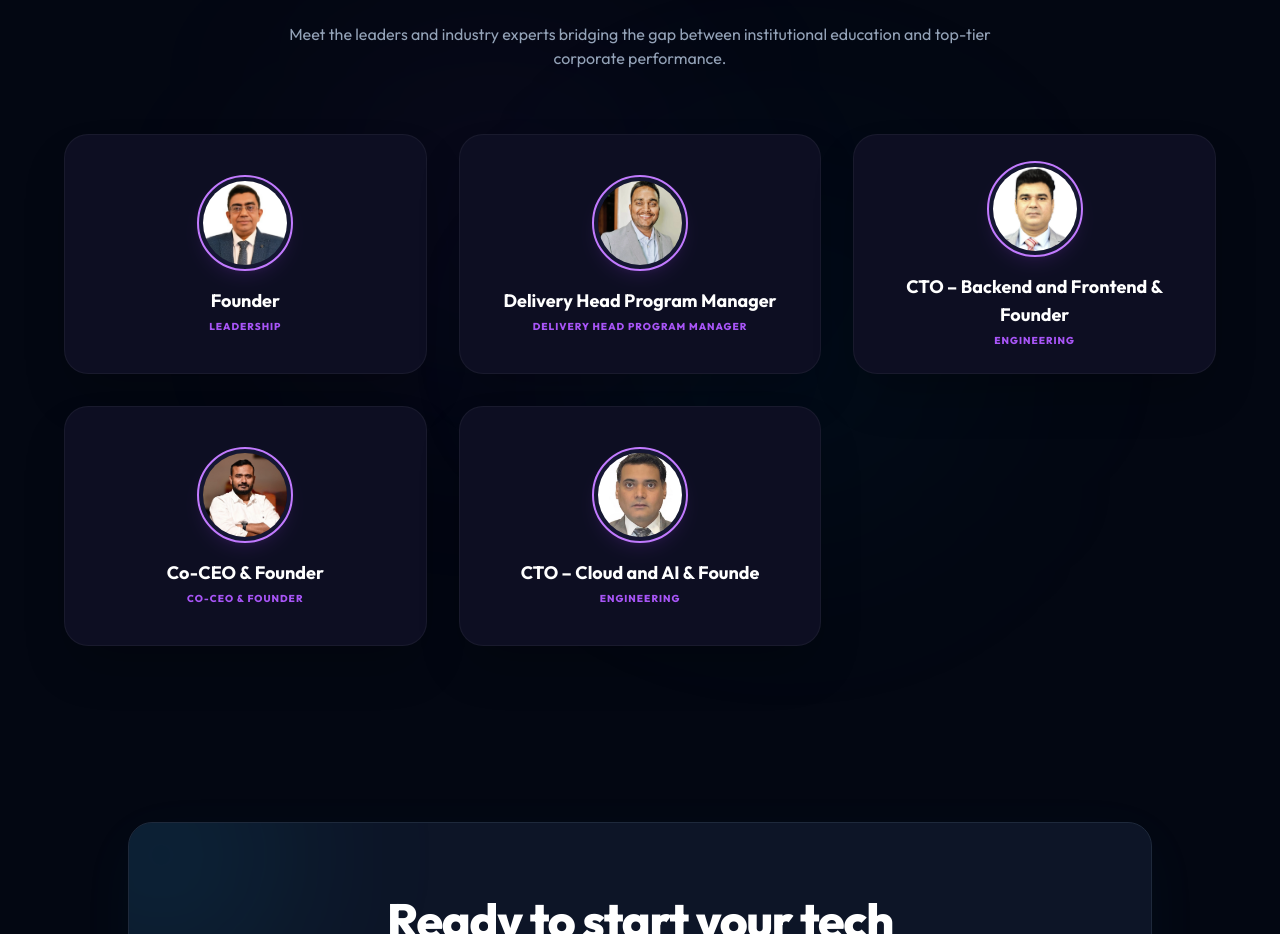
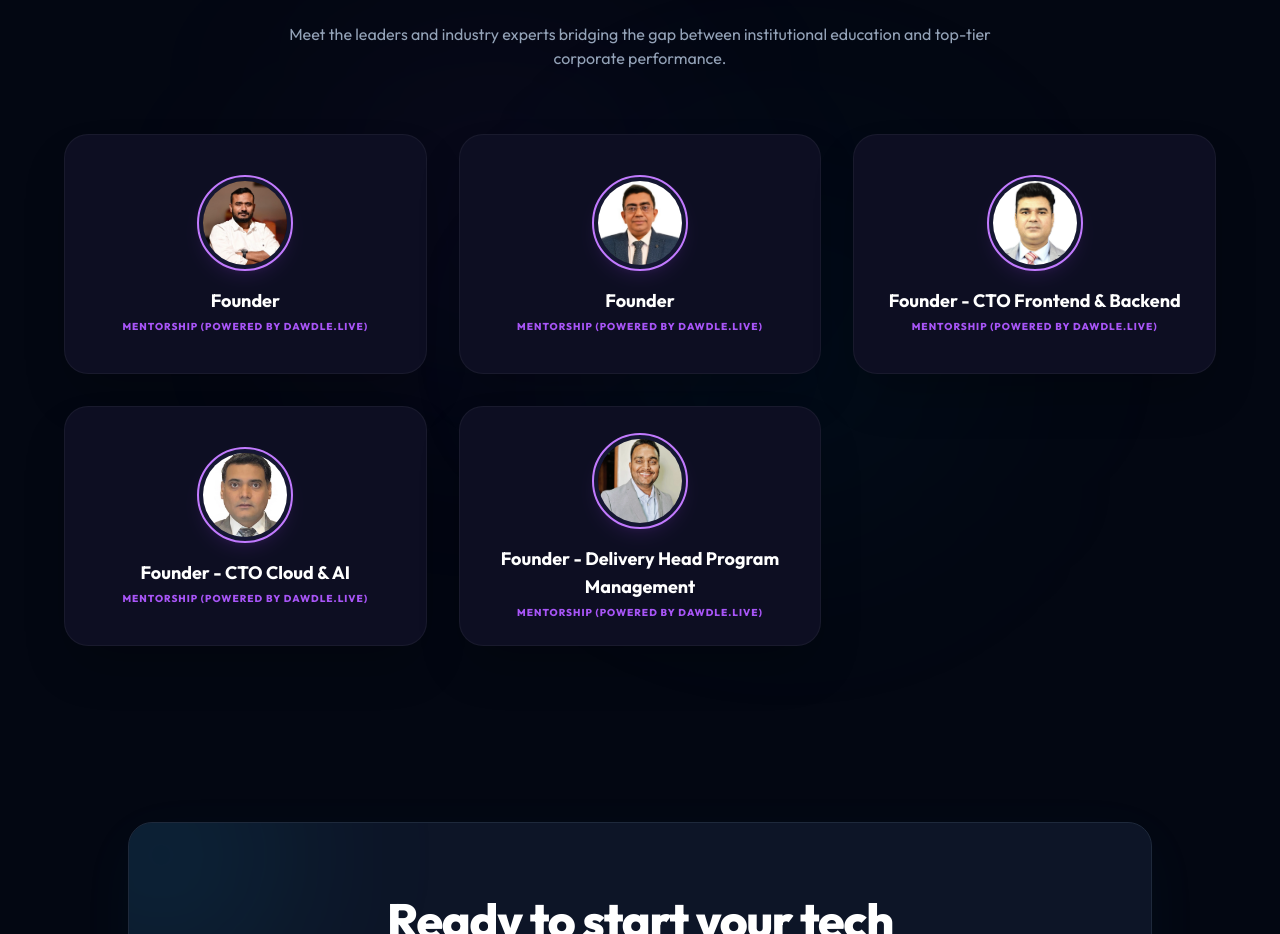
Before and after one commit to iamabdulrehman01/live-poc, a Next.js app: page / in a window 1280 px wide. Shown: the part 2183-3117 px from the top of the page. Built offline with nearby package versions, Linux system fonts and the light colour scheme.

Commit message:
dwadle logo add and few adjustment donw on sequence on leaders and price of mentorship.

```diff
--- a/src/components/organisms/WhoWeAre.tsx
+++ b/src/components/organisms/WhoWeAre.tsx
@@ -16,43 +16,43 @@ interface TeamMember {
 const teamMembers: TeamMember[] = [
   {
     id: 1,
-    name: "Abhishek Kumar",
+    name: "Rishikesh Kumar",
     role: "Founder",
-    department: "Leadership",
-    avatarUrl: "/images/AbhishekPhoto.jpeg",
-    bio: "Abhishek Kumar brings over two decades of experience in engineering leadership and digital transformation across global financial services and technology domains. He has held senior roles at Coforge, Amazon, Barclays, NatWest, and Infosys, where he led large-scale banking modernization, cloud migrations, AI-led assurance platforms, and global product expansions. His expertise spans BFS retail banking, trading systems, and enterprise automation, consistently delivering measurable impact in efficiency, cost reduction, and customer satisfaction. Certified in AWS and advanced enterprise technologies, Abhishek combines deep technical proficiency with proven leadership in building high-performing teams and driving innovation at scale. ",
+    department: "Mentorship (powered by Dawdle.live)",
+    avatarUrl: "/images/RishikeshKumar.jpg",
+    bio: "Rishikesh Kumar is the founder and CEO of Dawdle.live (world’s largest community platform for CXOs and senior leaders). He comes with more than 18 years of experience in managing end to end business P&L, driving digital transformation and sales & marketing. He has played a pivotal role in the growth of start-ups like Routematic, Pristyn Care and PagarBook. Besides, he has held leadership positions in companies like Sterlite Power, Shapoorji Paloonji. He is a full time MBA alumnus of FMS Delhi.",
   },
   {
     id: 2,
-    name: "Saket Sharma",
-    role: "Delivery Head Program Manager",
-    department: "Delivery Head Program Manager",
-    avatarUrl: "/images/SaketSharma.jpg",
-    bio: "Saket Sharma is an experienced technology and delivery professional with over 16 years of experience in project management, program delivery, product ownership, and digital transformation. He has successfully led complex technology initiatives across banking, insurance, payments, e-commerce, and travel technology domains. With strong expertise in Agile delivery, stakeholder management, product strategy, API integrations, Salesforce platforms, and cross-functional team leadership, Saket has a proven ability to bridge business objectives with technology execution. Throughout his career, he has worked closely with global stakeholders and multidisciplinary teams to deliver scalable digital solutions, improve operational efficiency, and drive measurable business outcomes. ",
+    name: "Abhishek Kumar",
+    role: "Founder",
+    department: "Mentorship (powered by Dawdle.live)",
+    avatarUrl: "/images/AbhishekPhoto.jpeg",
+    bio: "Abhishek Kumar brings over two decades of experience in engineering leadership and digital transformation across global financial services and technology domains. He has held senior roles at Coforge, Amazon, Barclays, NatWest, and Infosys, where he led large-scale banking modernization, cloud migrations, AI-led assurance platforms, and global product expansions. His expertise spans BFS retail banking, trading systems, and enterprise automation, consistently delivering measurable impact in efficiency, cost reduction, and customer satisfaction. Certified in AWS and advanced enterprise technologies, Abhishek combines deep technical proficiency with proven leadership in building high-performing teams and driving innovation at scale.",
+  },
+  {
+    id: 3,
+    name: "Anand Shankar",
+    role: "Founder - CTO Frontend & Backend",
+    department: "Mentorship (powered by Dawdle.live)",
+    avatarUrl: "/images/AnandShankar.jpg",
+    bio: "Anand is a seasoned technology leader with more than 20 years of experience in software development, system design, and enterprise architecture. His career spans multiple industries and global markets, where he has consistently driven innovation, scalability, and excellence in IT strategy. He holds advanced academic credentials including an MCA, Ph.D. in Computer Science, LLM in Criminal Law, LLB in Corporate Law, and MIPL in Intellectual Property. This rare combination of technical and legal expertise enables him to approach challenges from both an engineering and governance perspective, delivering solutions that are innovative, resilient, and compliant.",
   },
   {
     id: 4,
-    name: "Anand Shankar",
-    role: "CTO – Backend and Frontend & Founder",
-    department: "Engineering",
-    avatarUrl: "/images/AnandShankar.jpg",
-    bio: "Anand is a seasoned technology leader with more than 20 years of experience in software development, system design, and enterprise architecture. His career spans multiple industries and global markets, where he has consistently driven innovation, scalability, and excellence in IT strategy. He holds advanced academic credentials including an MCA, Ph.D. in Computer Science, LLM in Criminal Law, LLB in Corporate Law, and MIPL in Intellectual Property. This rare combination of technical and legal expertise enables him to approach challenges from both an engineering and governance perspective, delivering solutions that are innovative, resilient, and compliant. ",
-  },
-  {
-    id: 3,
-    name: "Rishikesh Kumar",
-    role: "Co-CEO & Founder",
-    department: "Co-CEO & Founder",
-    avatarUrl: "/images/RishikeshKumar.jpg",
-    bio: "Rishikesh Kumar is the founder and CEO of Dawdle.live (world’s largest community platform for CXOs and senior leaders). He comes with more than 18 years of experience in managing end to end business P&L, driving digital transformation and sales & marketing. He has played a pivotal role in the growth of start-ups like Routematic, Pristyn Care and PagarBook. Besides, he has held leadership positions in companies like Sterlite Power, Shapoorji Paloonji. He is a full time MBA alumnus of FMS Delhi. ",
+    name: "Deepak Sharma",
+    role: "Founder - CTO Cloud & AI",
+    department: "Mentorship (powered by Dawdle.live)",
+    avatarUrl: "/images/DeepakSharma.jpg",
+    bio: "Enterprise Data & Technology Strategist with more than 17 years of experience leading large-scale, enterprise data, cloud, and master data transformation programs across Banking, Manufacturing, and Consumer Goods domains. Proven track record of shaping enterprise data strategy, modernizing legacy platforms to cloud-native ecosystems, and building scalable Customer Data Platforms (CDP) and Master Data Management (MDM) capabilities to enable digital transformation, operational efficiency, regulatory compliance, and business growth. Recognized for partnering with CXO and senior business stakeholders to define target-state architectures, enterprise data roadmaps, digital transformation and cloud modernization strategies, and enterprise integration models across complex multi-year transformation programs. Experienced in building and leading high-performing architecture and data engineering teams, establishing governance frameworks, and driving adoption of cloud-first and data-driven operating models. Currently operating in a senior leadership capacity spanning enterprise data strategy, cloud platform architecture, solution governance, and large-scale delivery leadership.",
   },
   {
     id: 5,
-    name: "Deepak Sharma",
-    role: "CTO – Cloud and AI & Founde",
-    department: "Engineering",
-    avatarUrl: "/images/DeepakSharma.jpg",
-    bio: "Enterprise Data & Technology Strategist with more than 17 years of experience leading large-scale, enterprise data, cloud, and master data transformation programs across Banking, Manufacturing, and Consumer Goods domains. Proven track record of shaping enterprise data strategy, modernizing legacy platforms to cloud-native ecosystems, and building scalable Customer Data Platforms (CDP) and Master Data Management (MDM) capabilities to enable digital transformation, operational efficiency, regulatory compliance, and business growth. Recognized for partnering with CXO and senior business stakeholders to define target-state architectures, enterprise data roadmaps, digital transformation and cloud modernization strategies, and enterprise integration models across complex multi-year transformation programs. Experienced in building and leading high-performing architecture and data engineering teams, establishing governance frameworks, and driving adoption of cloud-first and data-driven operating models. Currently operating in a senior leadership capacity spanning enterprise data strategy, cloud platform architecture, solution governance, and large-scale delivery leadership. ",
+    name: "Saket Sharma",
+    role: "Founder - Delivery Head Program Management",
+    department: "Mentorship (powered by Dawdle.live)",
+    avatarUrl: "/images/SaketSharma.jpg",
+    bio: "Saket Sharma is an experienced technology and delivery professional with over 16 years of experience in project management, program delivery, product ownership, and digital transformation. He has successfully led complex technology initiatives across banking, insurance, payments, e-commerce, and travel technology domains. With strong expertise in Agile delivery, stakeholder management, product strategy, API integrations, Salesforce platforms, and cross-functional team leadership, Saket has a proven ability to bridge business objectives with technology execution. Throughout his career, he has worked closely with global stakeholders and multidisciplinary teams to deliver scalable digital solutions, improve operational efficiency, and drive measurable business outcomes.",
   },
 ];
 
@@ -65,9 +65,8 @@ const TeamMemberCard: React.FC<{ member: TeamMember }> = ({ member }) => {
       className="relative w-full h-[240px] perspective-1000 cursor-pointer group"
     >
       <div
-        className={`relative w-full h-full duration-700 transform-style-3d transition-transform ${
-          isFlipped ? "rotate-y-180" : "group-hover:[transform:rotateY(180deg)]"
-        }`}
+        className={`relative w-full h-full duration-700 transform-style-3d transition-transform ${isFlipped ? "rotate-y-180" : "group-hover:[transform:rotateY(180deg)]"
+          }`}
       >
         {/* Front Side */}
         <div className="absolute inset-0 w-full h-full backface-hidden rounded-3xl bg-[#0d0e22] border border-white/5 shadow-2xl flex flex-col items-center justify-center p-6 transition-all duration-300 group-hover:border-purple-500/30">
--- a/src/store/db.ts
+++ b/src/store/db.ts
@@ -177,8 +177,8 @@ export const registrationSteps: RegistrationStep[] = [
 ];
 
 export const founderInfo = {
-  name: "Rishikesh Gupta",
-  role: "CEO & Founder",
+  name: "Rishikesh Kumar",
+  role: "Founder",
   bio: "Campus to Corporate is a dedicated C2C (Campus to Corporate) platform committed to empowering students and young professionals. Our mission is to bridge the educational gap by providing practical, industry-aligned training that turns academic knowledge into corporate performance.\n\nFounded on the principle of 'Informed Momentum,' we combine established institutional stability with the agility of high-tech startups.",
   avatarUrl: "/images/founder.jpg",
 };
```
Also changed, not shown: src/components/organisms/RegistrationModal.tsx (+15 -2 lines), public/images/dawdle-logo.png (added), 1 other file (tests, documents, lock files or other folders).
